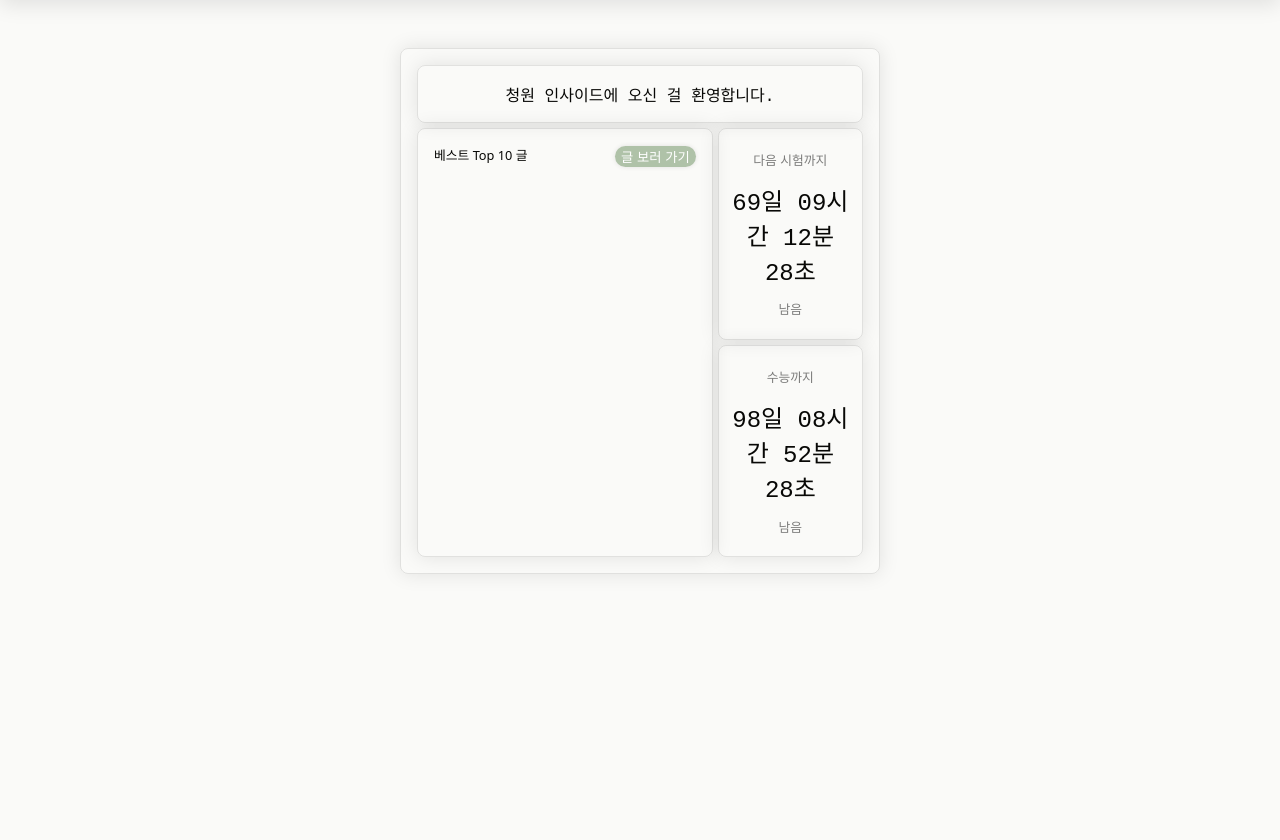
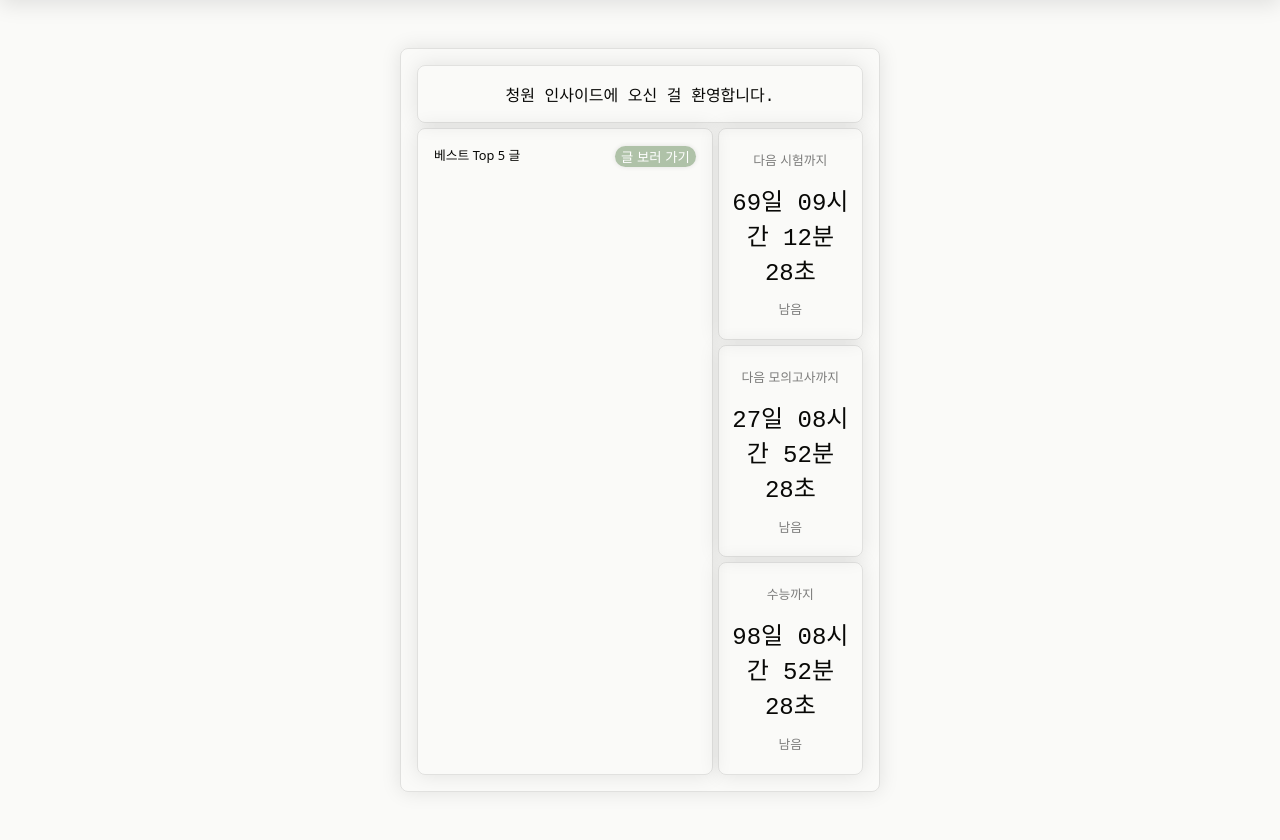
Before and after one commit to Oozls/cw-inside, a Python web app: template templates/index.html in a window 1280 px wide. Shown: the part 81-921 px from the top of the page. Before the commit the page ends 655 px from the top, so only its background shows below. Run offline with Jinja, Linux system fonts and the light colour scheme; the template is opened without the code that fills it, so the values that code supplies are empty; some web fonts are replaced.

Commit message:
Added Mogo timer

```diff
--- a/app.py
+++ b/app.py
@@ -61,7 +61,7 @@
 @app.route('/', methods=['GET'])
 @app.route('/index')
 def index():
-    posts = list(post_collection.find().sort('gaechoo',-1))[:8]
+    posts = list(post_collection.find().sort('gaechoo',-1))[:5]
     for post in posts:
         post['unix_time'] = unix_to_text(post['unix_time'])
         user = user_collection.find_one({'_id':ObjectId(post['user_id'])})
@@ -209,7 +209,7 @@
     if not isLogin():
         return '로그인이 필요합니다.', 401
 
-    posts = list(post_collection.find().sort("unix_time", -1))[:10]
+    posts = list(post_collection.find().sort("unix_time", -1))
     for post in posts:
         post['unix_time'] = unix_to_text(post['unix_time'])
         user = user_collection.find_one({'_id':ObjectId(post['user_id'])})
--- a/static/scripts/index.js
+++ b/static/scripts/index.js
@@ -1,4 +1,5 @@
 const testTargetTime = new Date("2025-10-15T09:00:00+09:00");
+const mogoTargetTime = new Date("2025-09-03T08:40:00+09:00");
 const finalTestTargetTime = new Date("2025-11-13T08:40:00+09:00");
 
 function updateTestCountdown() {
@@ -16,6 +17,23 @@
     const seconds = String(Math.floor((testDiff % (1000 * 60)) / 1000)).padStart(2, '0');
 
     document.getElementById('test_timer').textContent = `${days}일 ${hours}시간 ${minutes}분 ${seconds}초`;
+}
+
+function updateMogoCountdown() {
+    const now = new Date();
+    const mogoDiff = mogoTargetTime - now;
+
+    if (mogoDiff <= 0) {
+        document.getElementById('mogo_timer').textContent = "0일 0시간 0분 0초";
+        return;
+    }
+
+    const days = String(Math.floor(mogoDiff / (1000 * 60 * 60 * 24)))
+    const hours = String(Math.floor((mogoDiff % (1000 * 60 * 60 * 24)) / (1000 * 60 * 60))).padStart(2, '0');
+    const minutes = String(Math.floor((mogoDiff % (1000 * 60 * 60)) / (1000 * 60))).padStart(2, '0');
+    const seconds = String(Math.floor((mogoDiff % (1000 * 60)) / 1000)).padStart(2, '0');
+
+    document.getElementById('mogo_timer').textContent = `${days}일 ${hours}시간 ${minutes}분 ${seconds}초`;
 }
 
 function updateFinalTestCountdown() {
@@ -38,4 +56,5 @@
 updateTestCountdown();
 updateFinalTestCountdown();
 setInterval(updateTestCountdown, 1000);
+setInterval(updateMogoCountdown, 1000);
 setInterval(updateFinalTestCountdown, 1000);
--- a/static/styles/index.css
+++ b/static/styles/index.css
@@ -7,15 +7,11 @@
     grid-row-gap: 5px;
 }
 
-.title, .best, .test_time, .final_test_time {
+.title, .best, .test_time, .mogo_time, .final_test_time {
     border: solid 1px var(--static-color);
     border-radius: 0.5em;
 
     box-shadow: 0 0 20px var(--static-color);
-}
-
-.test_time, .final_test_time {
-    padding: 0.5em;
 }
 
 .title {
@@ -26,20 +22,22 @@
 }
 
 .best {
-    grid-area: 2 / 1 / 4 / 3 ;
+    grid-area: 2 / 1 / 5 / 3 ;
     padding: 1em;
 }
 
-.test_time, .final_test_time {
-    text-align: center;
-}
+.test_time { grid-area: 2 / 3 / 3 / 4; }
+.mogo_time { grid-area: 3 / 3 / 4 / 4; }
+.final_test_time { grid-area: 4 / 3 / 5 / 4; }
 
-.test_time p, .final_test_time p {
+.test_time, .mogo_time, .final_test_time { text-align: center; padding: 0.5em; }
+
+.test_time p, .mogo_time p, .final_test_time p {
     font-size: 0.8em;
     color: rgba(0,0,0,0.5)
 }
 
-#test_timer, #final_test_timer {
+#test_timer, #mogo_timer, #final_test_timer {
     font-family: 'MaruBuri', 'Courier New', Courier;
     font-size: 1.5em;
     font-weight: 400;
--- a/templates/index.html
+++ b/templates/index.html
@@ -10,7 +10,7 @@
     <div class="title">청원 인사이드에 오신 걸 환영합니다.</div>
     <div class="best">
         <div class="best_top">
-            <p>베스트 Top 10 글</p>
+            <p>베스트 Top 5 글</p>
             <a href="/list" style="text-decoration:none; color: inherit;">
                 <button id="list_button">글 보러 가기</button>
             </a>
@@ -35,6 +35,11 @@
         <p id="test_timer">로딩 중...</p>
         <p>남음</p>
     </div>
+    <div class="mogo_time">
+        <p>다음 모의고사까지</p>
+        <p id="mogo_timer">로딩 중...</p>
+        <p>남음</p>
+    </div>
     <div class="final_test_time">
         <p>수능까지</p>
         <p id="final_test_timer">로딩 중...</p>
```
